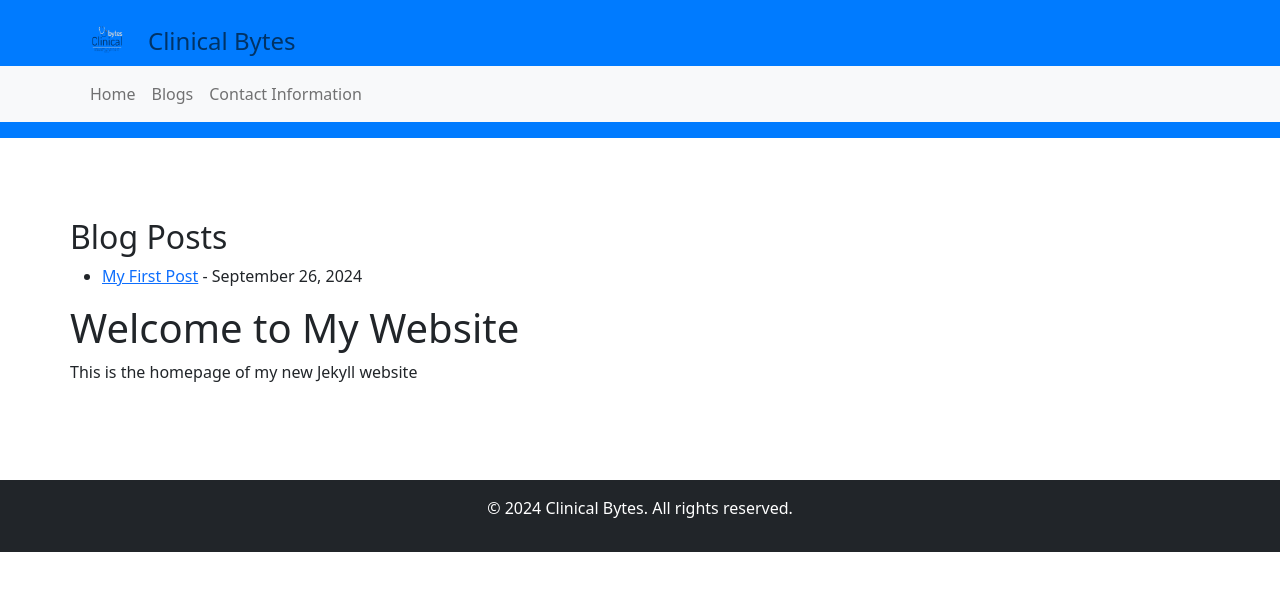
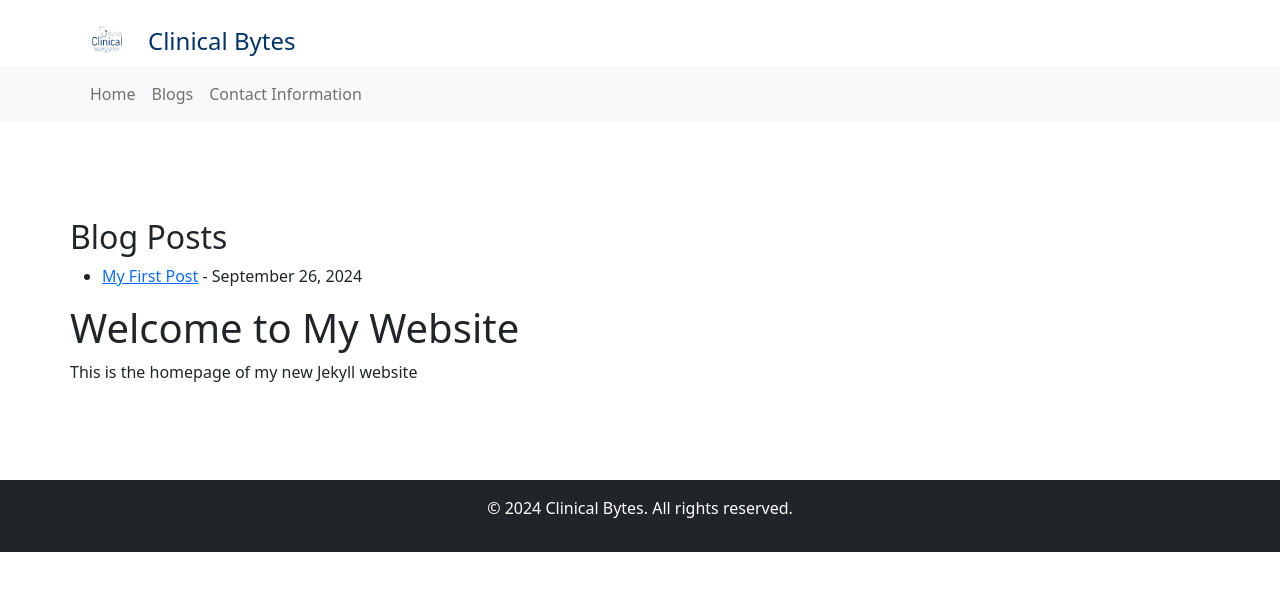
Before and after one commit to prabhatsharm007/prabhatsharm007.github.io, a Jekyll site: the page built from index.md, in a window 1280 px wide. Shown: the top 591 px of the page. Built offline with Jekyll 4.4.1, drawn with Linux system fonts in a browser that asks for light colours.

Commit message:
Update styles.css

```diff
--- a/assets/css/styles.css
+++ b/assets/css/styles.css
@@ -1,6 +1,6 @@
 /* Custom header styles */
 .custom-header {
-    background-color: #007bff; /* Blue header */
+    background-color: #FFFFFF; /* White header */
     padding: 1rem 0;
     color: white;
 }
```
